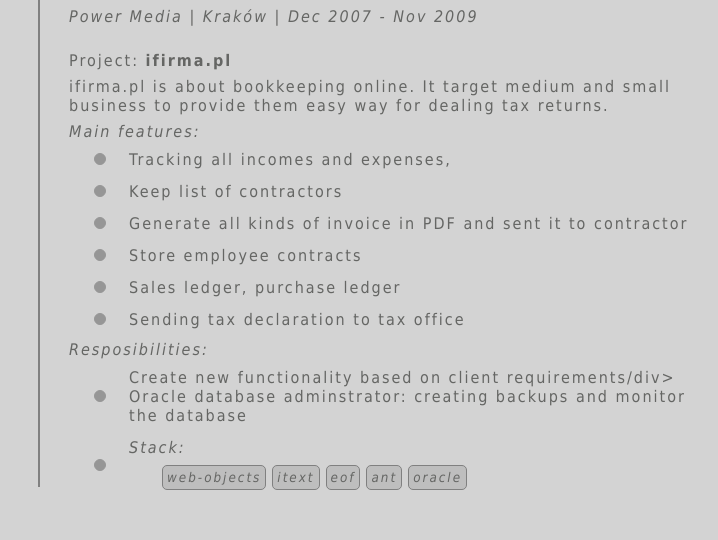
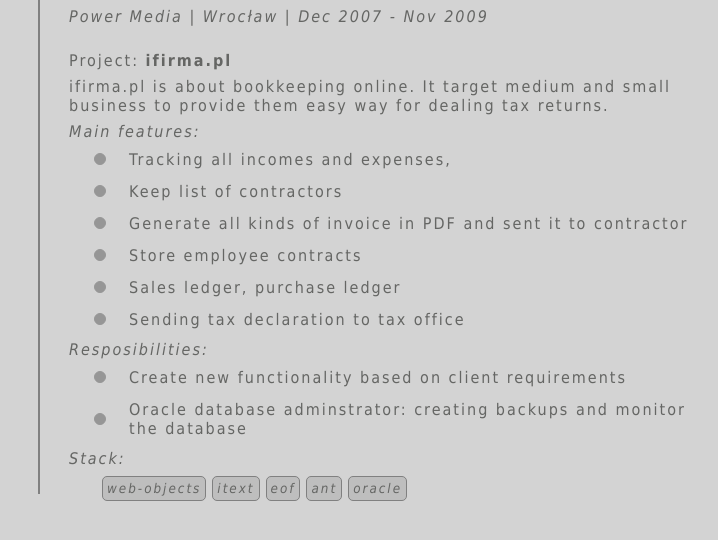
Before and after one commit to patryk-marcin-zielinski/cv-patryk-zielinski, a plain HTML site: page index.html in a window 1280 px wide. Shown: the part 7698-8238 px from the top of the page, without its empty margins (513-1231 px from the left). Drawn offline with Linux system fonts and the light colour scheme; files whose address does not match are found by name.

Commit message:
Small fixes

```diff
--- a/index.html
+++ b/index.html
@@ -729,7 +729,7 @@
 						</div>
 						<div class="job">
 							<div class="title">Software Developer</div>
-							<div class="company">Power Media | Kraków | Dec 2007 - Nov 2009</div>
+							<div class="company">Power Media | Wrocław | Dec 2007 - Nov 2009</div>
 							<div class="details">
 								<div class="project">
 									<div class="name">Project: <span class="bold">ifirma.pl</span></div>
@@ -747,7 +747,7 @@
 									</div>
 									<div class="responsibilities list">
 										<div class="title">Resposibilities:</div>
-										<div>Create new functionality based on client requirements/div>
+										<div>Create new functionality based on client requirements</div>
 										<div>Oracle database adminstrator: creating backups and monitor the database</div>
 									</div>
 									<div class="stack">
```
